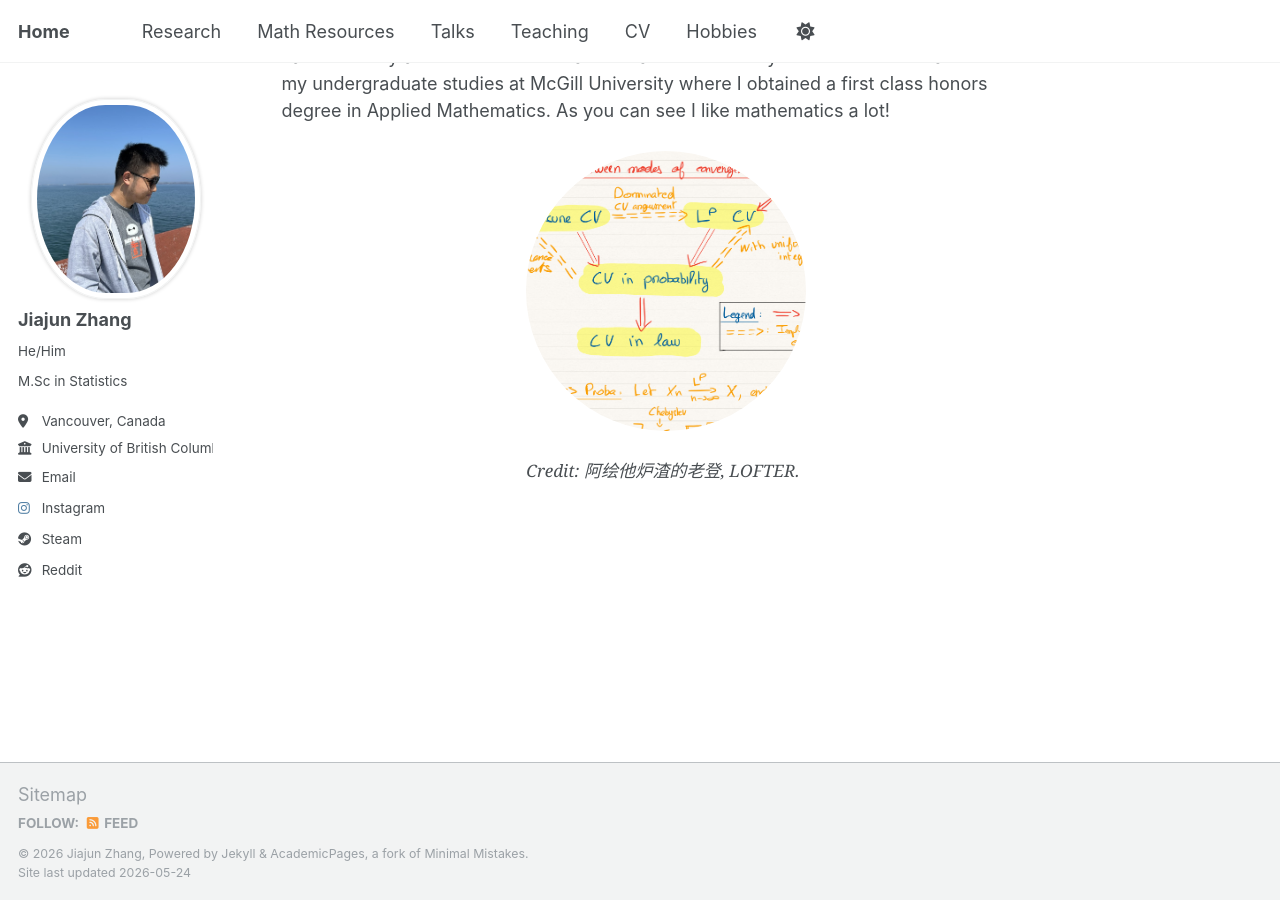
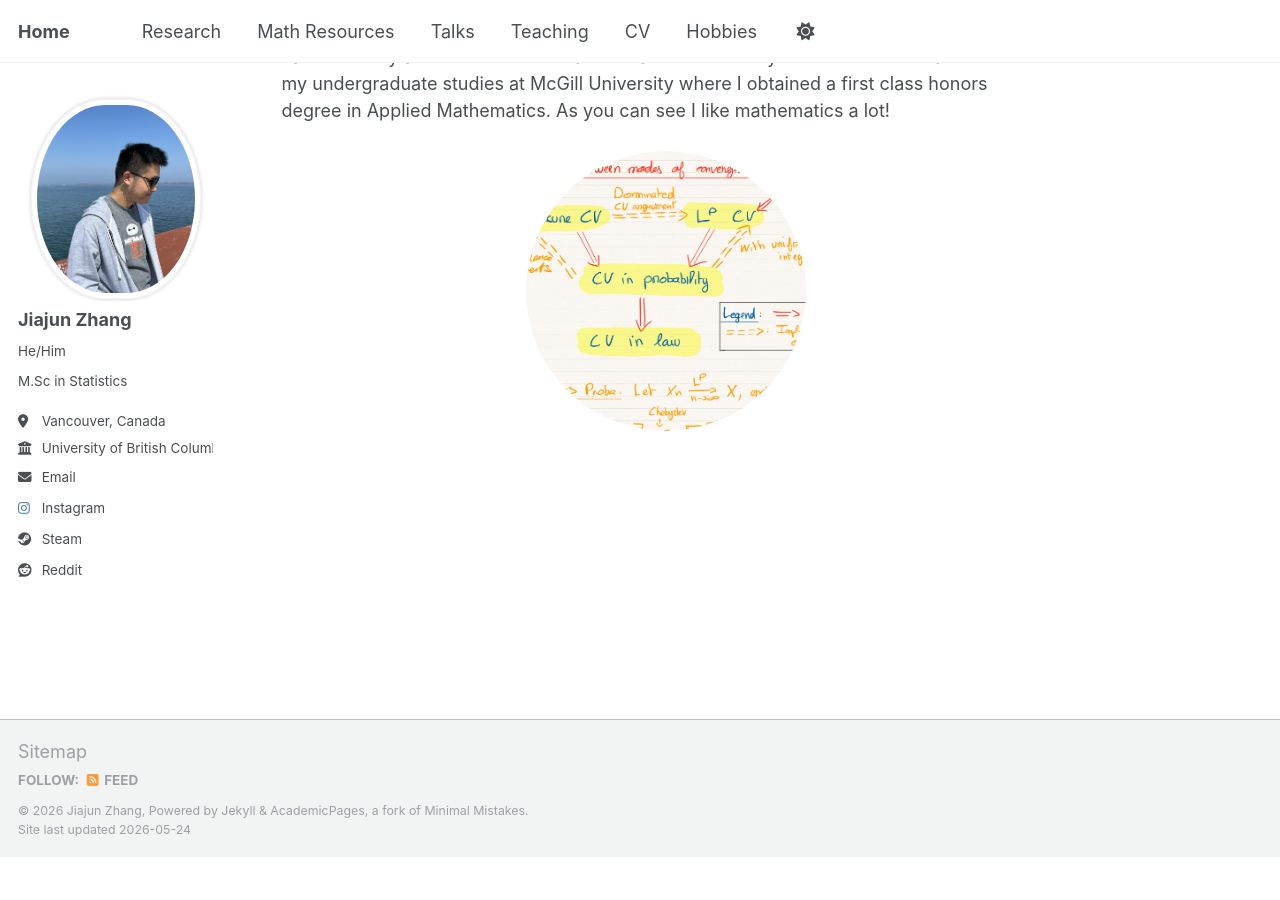
Before and after one commit to JohanssonRein/JohanssonRein.github.io, a Jekyll site: the page built from _pages/about.md, in a window 1280 px wide and 900 px high, scrolled down 1102 px. Built offline with Jekyll 4.4.1, drawn with Linux system fonts in a browser that asks for light colours; after the commit the page ends 1960 px from its top, so only the background shows below that.

Commit message:
Update about.md

```diff
--- a/_pages/about.md
+++ b/_pages/about.md
@@ -46,6 +46,6 @@ I am currently a M.Sc student in Statistics at the University of British Columbi
     style="width: 280px; height: 280px; object-fit: cover; border-radius: 50%;"
   >
   <figcaption style="font-size: 0.95em; margin-top: 0.5em;">
-    <em>Credit: 阿绘他炉渣的老登, LOFTER.</em>
+    <em></em>
   </figcaption>
 </figure>
```
